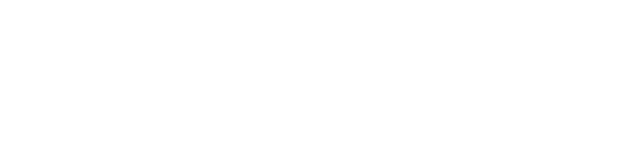
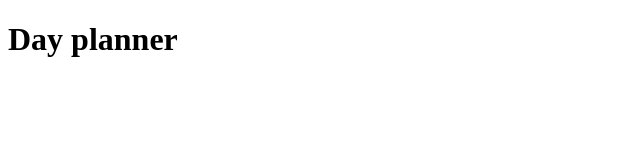
Before and after one commit to impeterbol/hw0114, a plain HTML site: page index.html in a window 1280 px wide. Shown: the whole page, without its empty margins (0-640 px from the left). Drawn offline with Linux system fonts and the light colour scheme.

Commit message:
readding initial file structure

```diff
--- a/index.html
+++ b/index.html
@@ -8,5 +8,7 @@
 </head>
 <body>
 
+    <h1>Day planner</h1>
+
 </body>
 </html>
```
